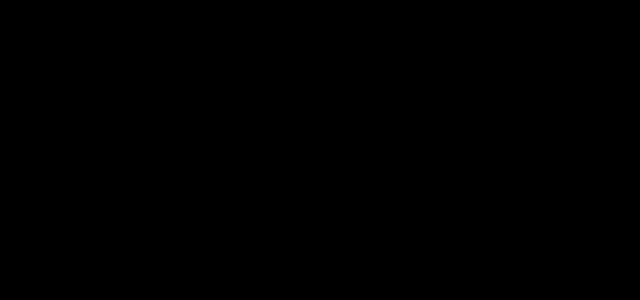
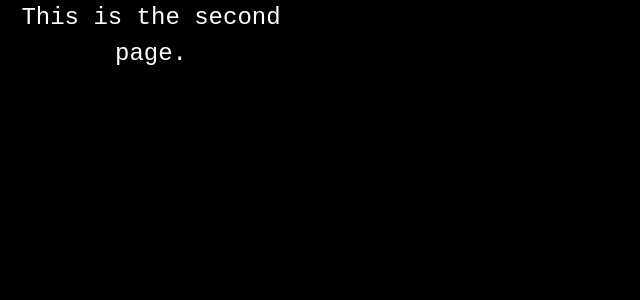
Before and after one commit to ArpitxGit/NIUM-NEXT-IN-HACK, a React (Create React App) app in the folder react-app/: page /admin in a window 1280 px wide. Before the commit this address had no page. Shown: the top 300 px of the page, without its empty margins (0-640 px from the left). Built offline with nearby package versions, Linux system fonts and the light colour scheme.

Commit message:
Some update

```diff
--- a/react-app/src/App.js
+++ b/react-app/src/App.js
@@ -15,8 +15,8 @@
   return (
     <div className="container my-3">
       <Routes>
-        <Route exact path="/" element={<App/>} />
-        <Route exact path="/Admin" element={<Admin/>} />
+        <Route exact path="/" element={<Landing/>} />
+        <Route exact path="/admin" element={<Admin/>} />
       </Routes>
     </div>
   );
--- a/react-app/src/Landing.js
+++ b/react-app/src/Landing.js
@@ -287,7 +287,7 @@
             </h3>
             <div className="row">
             <div className="col-md-12">
-                <div>{provider ? unloggedInView : loggedInView}</div>
+                <div>{provider ? loggedInView : unloggedInView}</div>
             </div>
             </div>
         </div>
--- a/react-app/src/admin.css
+++ b/react-app/src/admin.css
@@ -1,6 +1,6 @@
-.p{
+p{
     font-family: 'Courier New', Courier, monospace;
     font-size: x-large;
     text-align: center;
-    color: blueviolet;
+    color: #ffffff;
 }
--- a/react-app/src/index.js
+++ b/react-app/src/index.js
@@ -5,6 +5,7 @@
 import App from "./App";
 import reportWebVitals from "./reportWebVitals";
 import { BrowserRouter as Router, Route, Routes } from "react-router-dom";
+import Admin from "./Admin";
 
 
 const root = ReactDOM.createRoot(document.getElementById('root'));
@@ -12,7 +13,8 @@
     <React.StrictMode>
       <Router>
         <Routes>
-          <Route path="/" element={ <App /> }>
+          <Route path="/" element={ <App /> }/>
+          <Route path="/admin" element={ <Admin /> }>
           </Route>
         </Routes>
       </Router>
```
Also changed, not shown: 1 other file (tests, documents, lock files or other folders).
